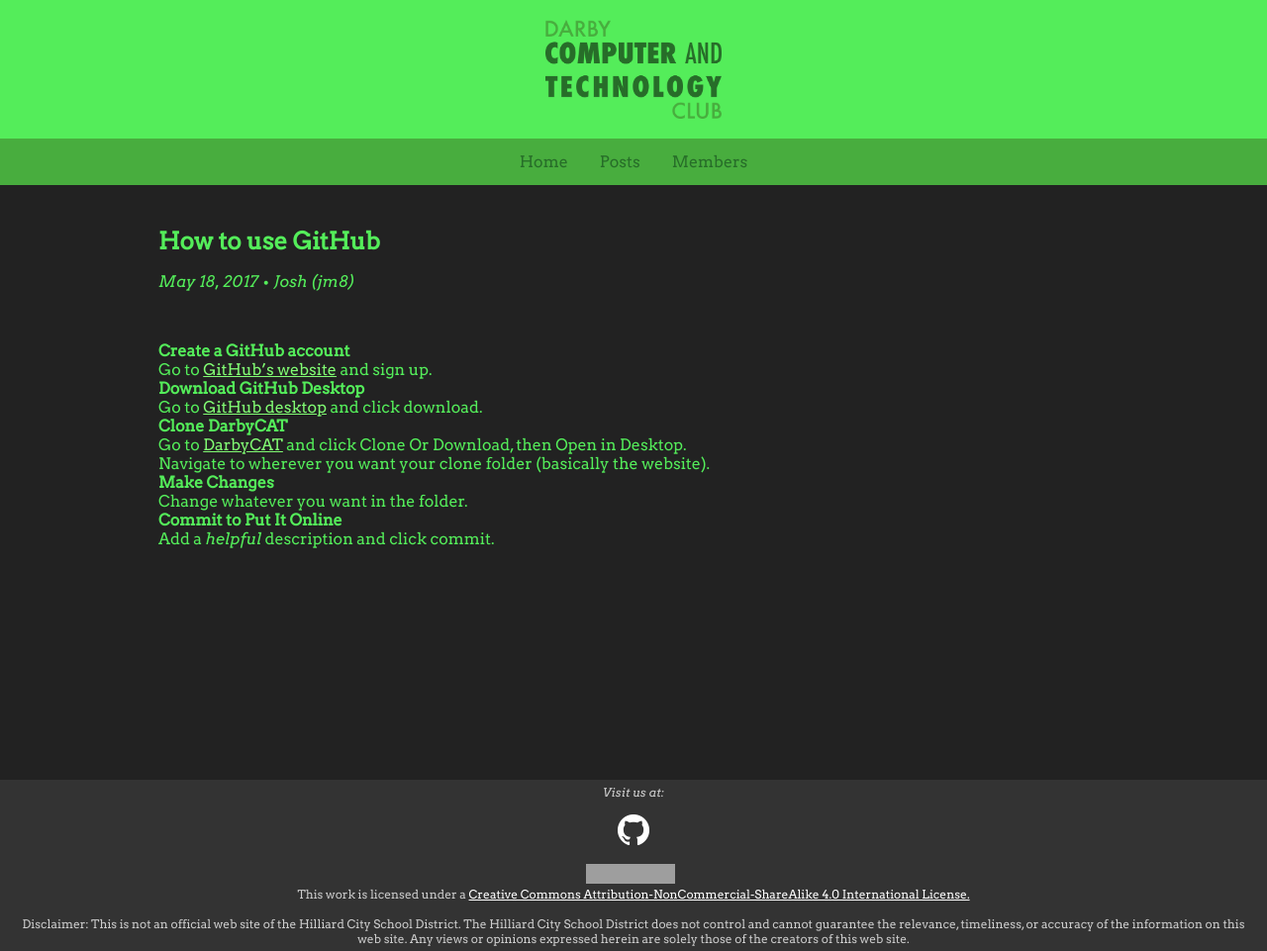
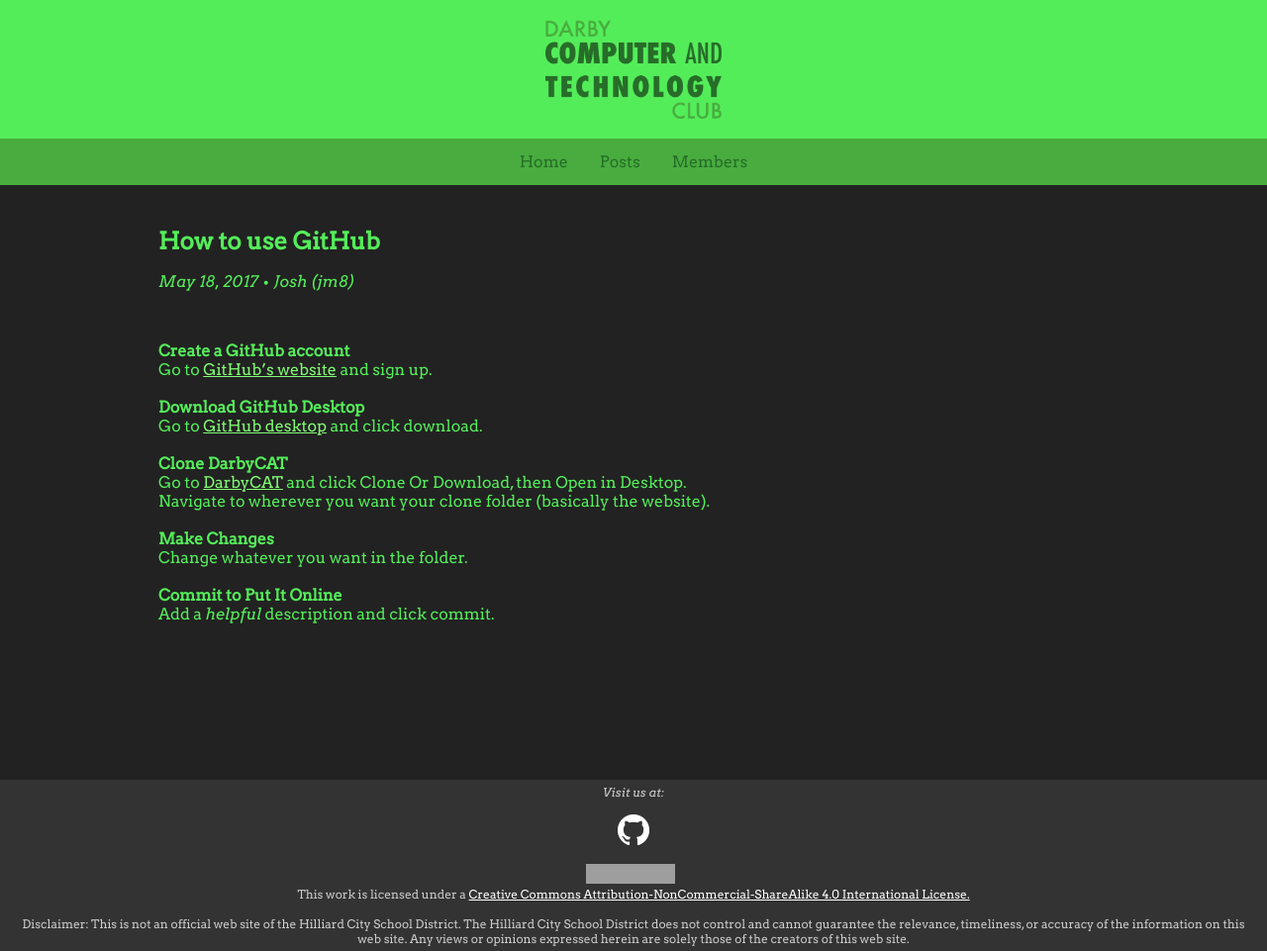
Before and after one commit to DarbyCAT/legacy, a Jekyll site: the page built from _posts/2017-05-18-How-to-use-GitHub.markdown, in a window 1280 px wide. Shown: the whole page at 99% size. Built offline with Jekyll 4.4.1, drawn with Linux system fonts in a browser that asks for light colours; grey boxes are pictures that could not be loaded.

```diff
--- a/_posts/2017-05-18-How-to-use-GitHub.markdown
+++ b/_posts/2017-05-18-How-to-use-GitHub.markdown
@@ -6,13 +6,13 @@ categories: github
 author: jm8
 ---
 <b>Create a GitHub account</b><br>
-Go to <a href="https://github.com">GitHub's website</a> and sign up.<br>
+Go to <a href="https://github.com">GitHub's website</a> and sign up.<br><br>
 <b>Download GitHub Desktop</b><br>
-Go to <a href="https://desktop.github.com">GitHub desktop</a> and click download.<br>
+Go to <a href="https://desktop.github.com">GitHub desktop</a> and click download.<br><br>
 <b>Clone DarbyCAT</b><br>
 Go to <a href="https://github.com/DarbyCAT/DarbyCAT.github.io">DarbyCAT</a> and click Clone Or Download, then Open in Desktop.<br>
-Navigate to wherever you want your clone folder (basically the website).<br>
+Navigate to wherever you want your clone folder (basically the website).<br><br>
 <b>Make Changes</b><br>
-Change whatever you want in the folder.<br>
+Change whatever you want in the folder.<br><br>
 <b>Commit to Put It Online</b><br>
 Add a <i>helpful</i> description and click commit.
```
